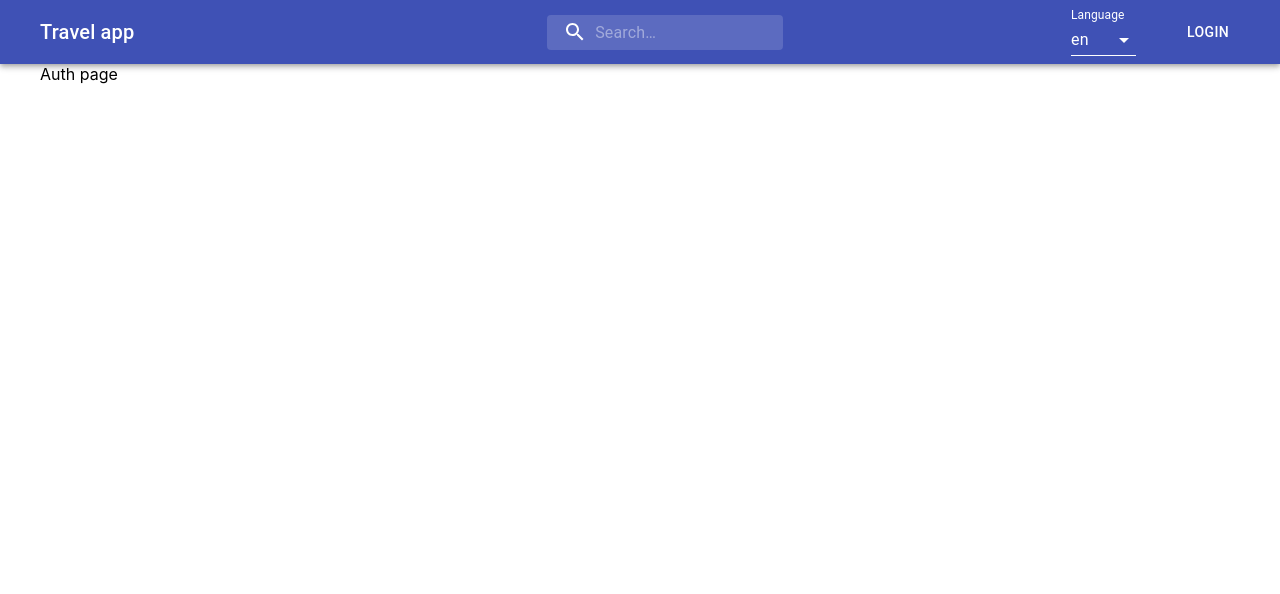
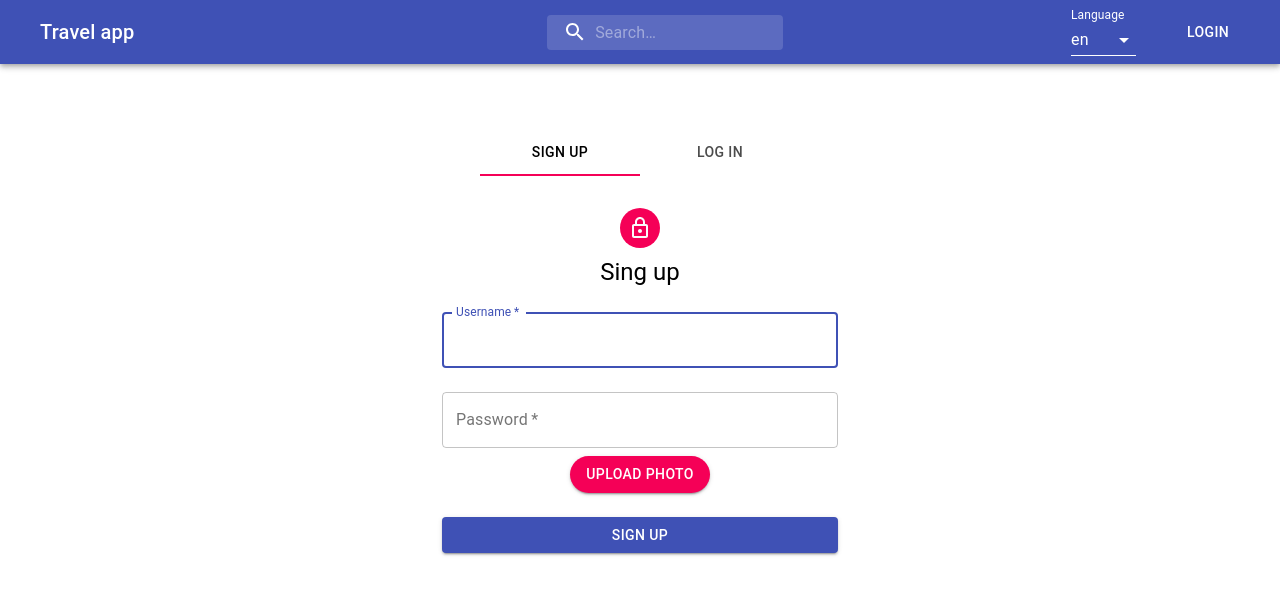
Before and after one commit to DmitryBogdan90/travel-app, a React (Create React App) app in the folder frontend/: page /auth in a window 1280 px wide. Shown: the top 594 px of the page. Built offline with nearby package versions, Linux system fonts and the light colour scheme.

Commit message:
feat: authorisation page markup

```diff
--- a/frontend/package.json
+++ b/frontend/package.json
@@ -29,6 +29,7 @@
     "prettier": "2.0.0",
     "react": "^17.0.1",
     "react-dom": "^17.0.1",
+    "react-hook-form": "^6.15.4",
     "react-redux": "7.1.3",
     "react-router-dom": "5.1.2",
     "react-scripts": "4.0.3",
--- a/frontend/src/components/Auth/Auth.tsx
+++ b/frontend/src/components/Auth/Auth.tsx
@@ -1,7 +1,40 @@
+/* eslint-disable react/jsx-props-no-spreading */
+
 import React from 'react';
+import { Tab, Tabs } from '@material-ui/core';
 
+import AuthForm from './AuthForm/AuthForm';
+import TabPanel from './TabPanel/TabPanel';
+import { useStyles } from './useStyles';
+
+function a11yProps(index: any) {
+  return {
+    id: `simple-tab-${index}`,
+    'aria-controls': `simple-tabpanel-${index}`,
+  };
+}
 const Auth = () => {
-  return <div>Auth page</div>;
+  const classes = useStyles();
+  const [tabValue, setTabValue] = React.useState(0);
+
+  const handleChange = (event: React.ChangeEvent<{}>, newValue: number) => {
+    setTabValue(newValue);
+  };
+
+  return (
+    <div className={classes.authWrapper}>
+      <Tabs value={tabValue} onChange={handleChange} aria-label="simple tabs example">
+        <Tab label="Sign up" {...a11yProps(0)} />
+        <Tab label="Log in" {...a11yProps(1)} />
+      </Tabs>
+      <TabPanel value={tabValue} index={0}>
+        <AuthForm isSignUp />
+      </TabPanel>
+      <TabPanel value={tabValue} index={1}>
+        <AuthForm />
+      </TabPanel>
+    </div>
+  );
 };
 
 export default Auth;
--- /dev/null
+++ b/frontend/src/components/Auth/AuthForm/AuthForm.tsx
@@ -0,0 +1,99 @@
+import React, { useState } from 'react';
+import { Avatar, Button, Container, TextField, Typography } from '@material-ui/core';
+import LockOutlinedIcon from '@material-ui/icons/LockOutlined';
+import { useForm } from 'react-hook-form';
+
+import { useStyles } from '../useStyles';
+
+type Inputs = {
+  username: string;
+  password: string;
+};
+
+const AuthForm = ({ isSignUp }: any) => {
+  const classes = useStyles();
+  const [username, setUsername] = useState('');
+  const [password, setPassword] = useState('');
+  const { register, handleSubmit, errors } = useForm<Inputs>({
+    mode: 'onBlur',
+  });
+
+  const onSubmit = (data: any) => {
+    console.log(data);
+  };
+
+  const handleUserNamelChange = (event: React.ChangeEvent<HTMLInputElement>) => {
+    setUsername(event.target.value);
+  };
+
+  const handlePasswordChange = (event: React.ChangeEvent<HTMLInputElement>) => {
+    setPassword(event.target.value);
+  };
+
+  return (
+    <Container maxWidth="xs" className={classes.formWrapper}>
+      <Avatar className={classes.avatar}>
+        <LockOutlinedIcon />
+      </Avatar>
+      <Typography variant="h5">{isSignUp ? 'Sing up' : 'Log in'}</Typography>
+      <form className={classes.form} onSubmit={handleSubmit(onSubmit)}>
+        {errors.username && <span style={{ color: 'red' }}>Username is required</span>}
+        <TextField
+          inputRef={register({ required: true })}
+          value={username}
+          onChange={handleUserNamelChange}
+          variant="outlined"
+          margin="normal"
+          required
+          fullWidth
+          id="username"
+          label="Username"
+          name="username"
+          autoComplete="username"
+          autoFocus
+        />
+        {errors.password && (
+          <span style={{ color: 'red' }}>Password must be more than 4 symbols</span>
+        )}
+        <TextField
+          inputRef={register({ required: true, minLength: 4 })}
+          value={password}
+          onChange={handlePasswordChange}
+          variant="outlined"
+          margin="normal"
+          required
+          fullWidth
+          name="password"
+          label="Password"
+          type="password"
+          id="password"
+          autoComplete="current-password"
+        />
+        {isSignUp ? (
+          <label htmlFor="upload-photo" className={classes.uploadLabel}>
+            <input style={{ display: 'none' }} id="upload-photo" name="upload-photo" type="file" />
+            <Button
+              className={classes.uploadBtn}
+              color="secondary"
+              variant="contained"
+              component="span">
+              Upload photo
+            </Button>
+          </label>
+        ) : (
+          ''
+        )}
+        <Button
+          type="submit"
+          fullWidth
+          variant="contained"
+          color="primary"
+          className={classes.submit}>
+          {isSignUp ? 'Sign up' : 'Log in'}
+        </Button>
+      </form>
+    </Container>
+  );
+};
+
+export default AuthForm;
--- /dev/null
+++ b/frontend/src/components/Auth/TabPanel/TabPanel.tsx
@@ -0,0 +1,26 @@
+/* eslint-disable react/jsx-props-no-spreading */
+import React from 'react';
+import { Box } from '@material-ui/core';
+
+interface TabPanelProps {
+  children: React.ReactNode;
+  index: any;
+  value: any;
+}
+
+const TabPanel = (props: TabPanelProps) => {
+  const { children, value, index, ...other } = props;
+
+  return (
+    <div
+      role="tabpanel"
+      hidden={value !== index}
+      id={`simple-tabpanel-${index}`}
+      aria-labelledby={`simple-tab-${index}`}
+      {...other}>
+      {value === index && <Box p={3}>{children}</Box>}
+    </div>
+  );
+};
+
+export default TabPanel;
--- /dev/null
+++ b/frontend/src/components/Auth/useStyles.ts
@@ -0,0 +1,34 @@
+import { makeStyles } from '@material-ui/core/styles';
+
+export const useStyles = makeStyles((theme) => ({
+  formWrapper: {
+    display: 'flex',
+    flexDirection: 'column',
+    alignItems: 'center',
+  },
+  avatar: {
+    margin: theme.spacing(1),
+    backgroundColor: theme.palette.secondary.main,
+  },
+  form: {
+    width: '100%',
+    marginTop: theme.spacing(1),
+  },
+  submit: {
+    margin: theme.spacing(3, 0, 2),
+  },
+  authWrapper: {
+    display: 'flex',
+    flexDirection: 'column',
+    alignItems: 'center',
+    justifyContent: 'center',
+    marginTop: theme.spacing(8),
+  },
+  uploadLabel: {
+    display: 'flex',
+    justifyContent: 'center',
+  },
+  uploadBtn: {
+    borderRadius: '20px',
+  },
+}));
```
